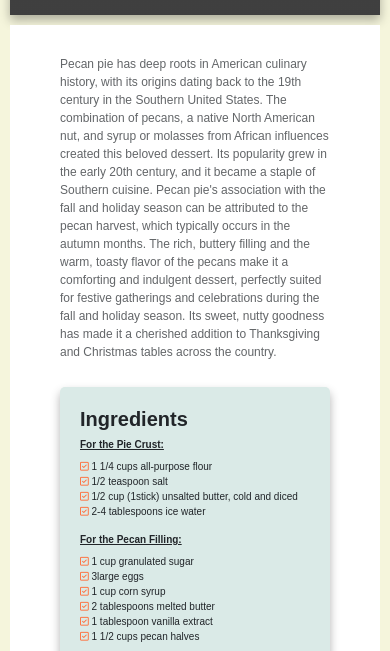
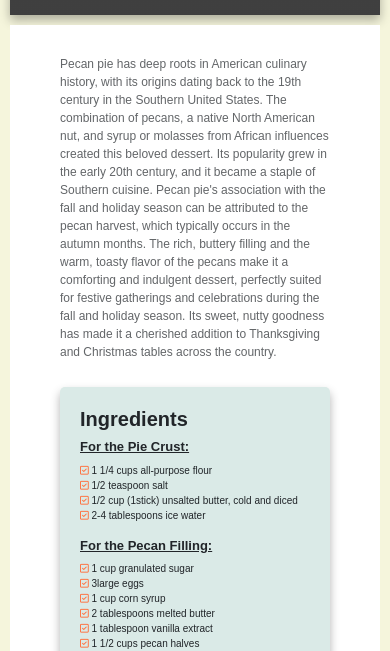
Before and after one commit to raalizz/pecan-pie-project, a plain HTML site: page index.html in a window 390 px wide. Shown: the part 219-870 px from the top of the page. Drawn offline with nearby package versions, Linux system fonts and the light colour scheme; grey boxes are pictures that could not be loaded.

Commit message:
I fixed some css code to make it more responsive on smaller screens

```diff
--- a/index.html
+++ b/index.html
@@ -206,7 +206,7 @@
           font-size: 10px;
         }
         main h6 {
-          font-size: 10px;
+          font-size: 13px;
         }
         main li {
           font-size: 13px;
@@ -218,6 +218,7 @@
           position: relative;
           left: -30px;
           padding-top: 10px;
+          line-height: 1;
         }
         footer .grid-3 {
           grid-template-columns: 1fr;
```
Also changed, not shown: images/pecan-pie-2.jpeg (added), images/pecan-pie.jpeg (added), 2 other files.
